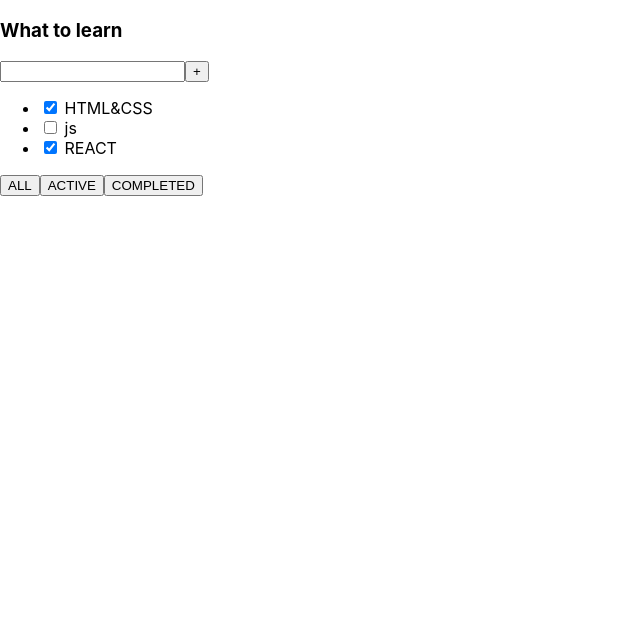
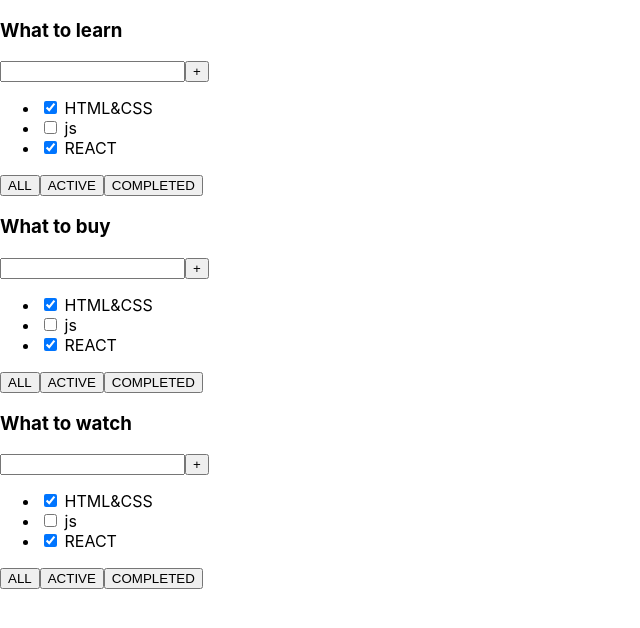
Before and after one commit to LenaMesyachik/TodoListLesson, a React (Create React App) app: page / in a window 1280 px wide. Shown: the top 628 px of the page, without its empty margins (0-640 px from the left). Built offline with nearby package versions, Linux system fonts and the light colour scheme.

Commit message:
create an object props for our <TodoList/>

```diff
--- a/src/App.tsx
+++ b/src/App.tsx
@@ -6,7 +6,9 @@ import {TodoList} from "./TodoList";
 export const  App = () => {
     return (
         <div className='App'>
-        <TodoList/>
+        <TodoList title = 'What to learn'/>
+        <TodoList title = 'What to buy'/>
+        <TodoList title = 'What to watch'/>
         </div>
     )}
 
--- a/src/TodoList.tsx
+++ b/src/TodoList.tsx
@@ -2,10 +2,10 @@ import React from 'react';
 
 
 
-export const  TodoList = () => {
+export const  TodoList = (props:any) => {
     return (
             <div>
-                <h3>What to learn</h3>
+                <h3>{props.title}</h3>
                 <div>
                     <input/><button> + </button>
                 </div>
```
